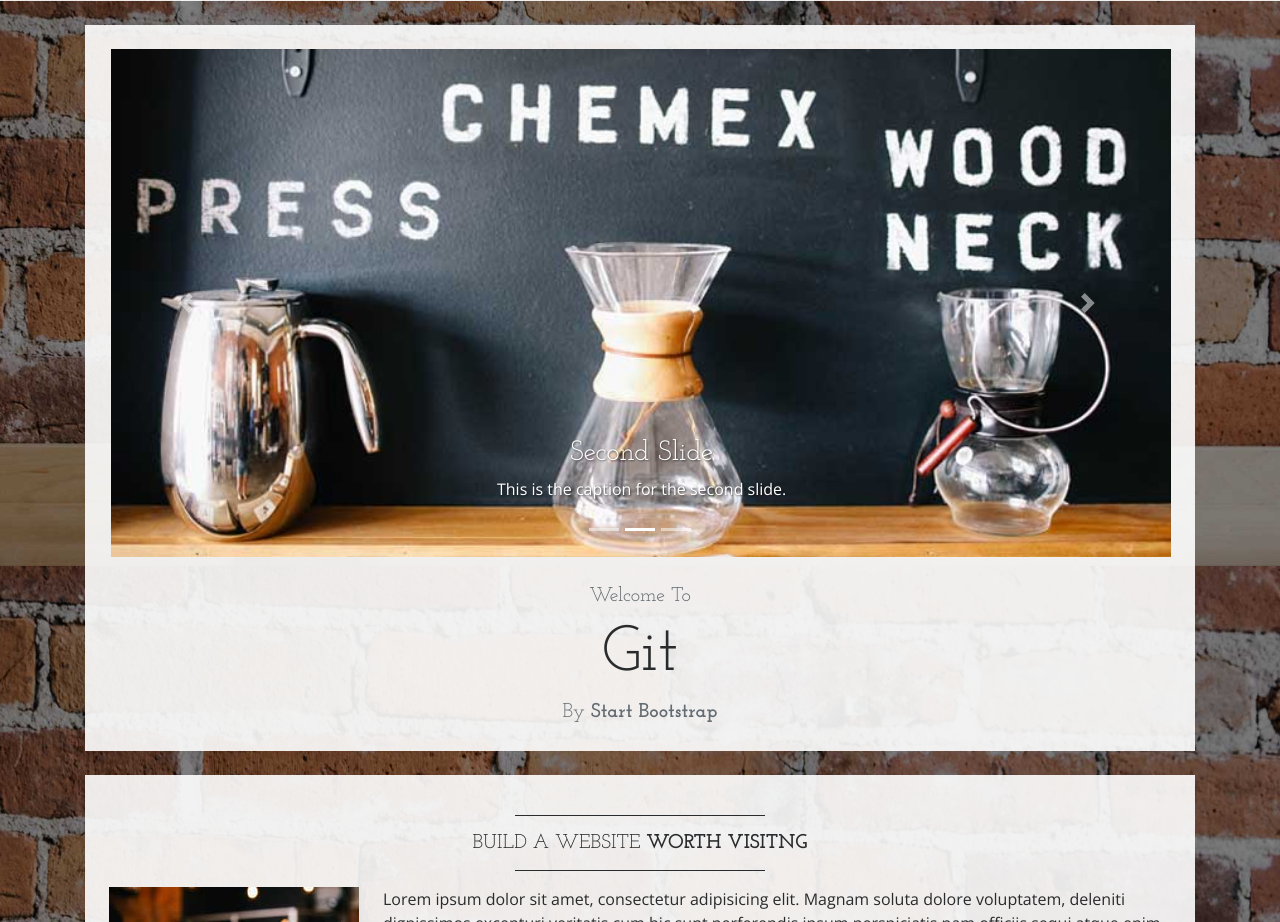
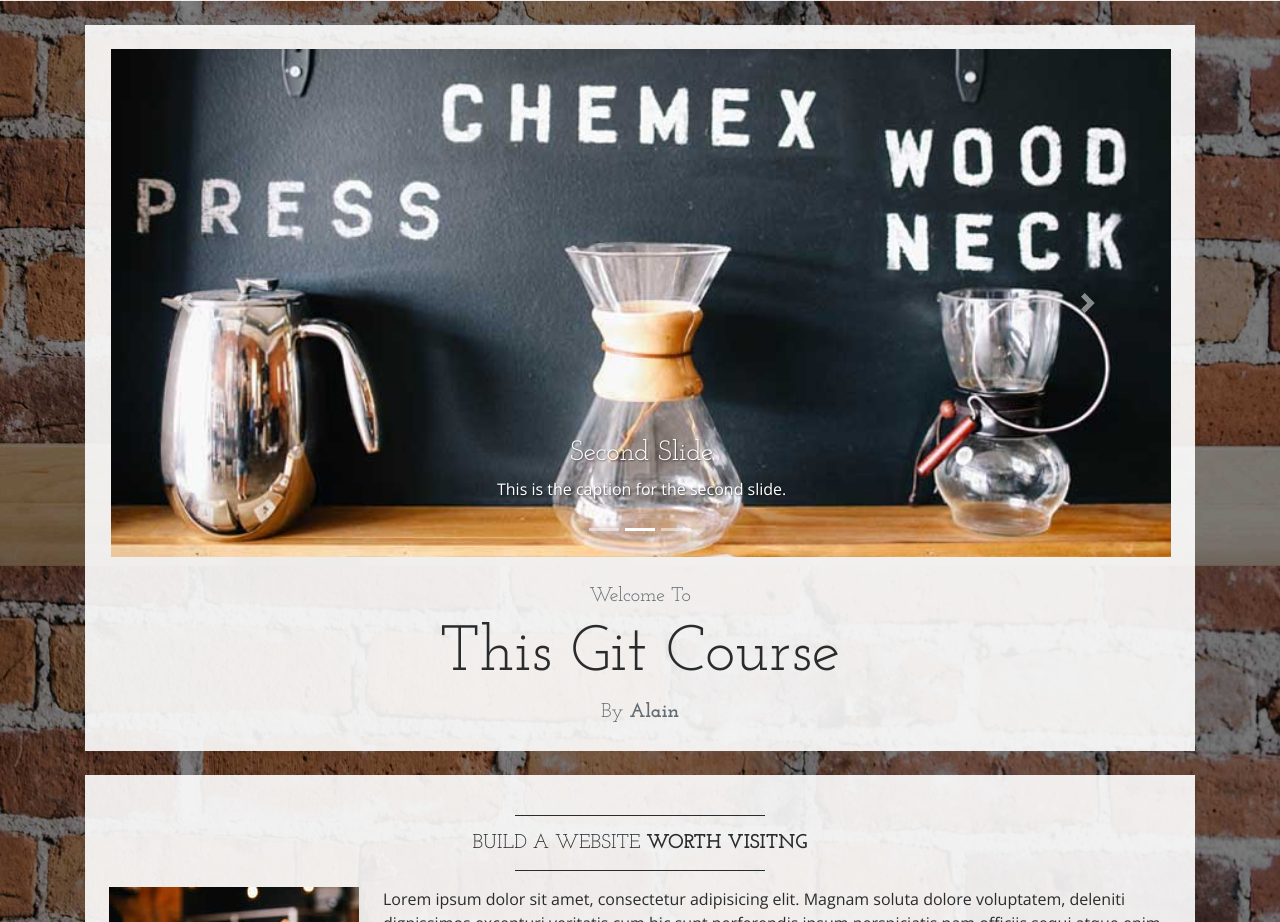
Before and after one commit to alain651/Learnable-Git-Course, a website: page index.html in a window 1280 px wide. Shown: the part 234-1156 px from the top of the page. Drawn offline with nearby package versions, Linux system fonts and the light colour scheme.

Commit message:
change items after carousel

```diff
--- a/index.html
+++ b/index.html
@@ -118,8 +118,8 @@
             <!-- Welcome Message -->
             <div class="text-center mt-4">
                 <div class="text-heading text-muted text-lg">Welcome To</div>
-                <h1 class="my-2">Git</h1>
-                <div class="text-heading text-muted text-lg">By <strong>Start Bootstrap</strong></div>
+                <h1 class="my-2">This Git Course</h1>
+                <div class="text-heading text-muted text-lg">By <strong>Alain</strong></div>
             </div>
         </div>
 
```
